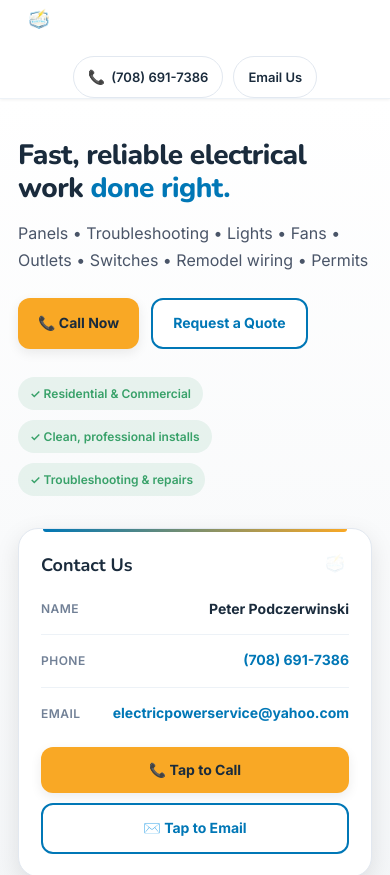
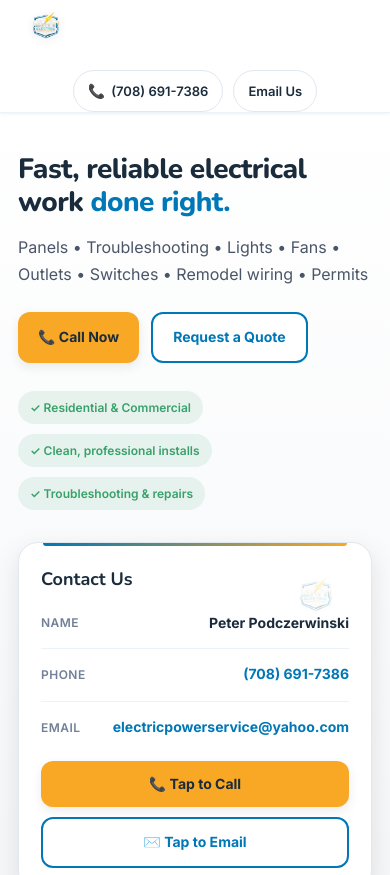
Before and after one commit to ifgforever/emt-electric, a plain HTML site: page index.html in a window 390 px wide. Shown: the top 875 px of the page. Drawn offline with nearby package versions, Linux system fonts and the light colour scheme.

Commit message:
Update styles.css

```diff
--- a/styles.css
+++ b/styles.css
@@ -105,10 +105,10 @@ img {
   text-decoration: none;
 }
 
-/* Logo styling - clean, no effects */
+/* Logo styling - prominent and clear */
 .logo-container {
-  width: 52px;
-  height: 52px;
+  width: 72px;
+  height: 72px;
   display: flex;
   align-items: center;
   justify-content: center;
@@ -119,6 +119,8 @@ img {
   width: 100%;
   height: 100%;
   object-fit: contain;
+  /* Slight shadow for contrast on light backgrounds */
+  filter: drop-shadow(0 2px 4px rgba(0, 0, 0, 0.15));
 }
 
 /* Fallback bolt - friendly style */
@@ -292,20 +294,21 @@ h1 .accent {
   border-radius: 0 0 4px 4px;
 }
 
-/* Watermark logo in card */
+/* Watermark logo in card - larger and more visible */
 .hero-badge {
   position: absolute;
-  top: 16px;
-  right: 16px;
-  width: 50px;
-  height: 50px;
-  opacity: 0.12;
+  top: 20px;
+  right: 20px;
+  width: 80px;
+  height: 80px;
+  opacity: 0.25;
 }
 
 .hero-badge img {
   width: 100%;
   height: 100%;
   object-fit: contain;
+  filter: drop-shadow(0 1px 2px rgba(0, 0, 0, 0.1));
 }
 
 .hero-card h2 {
@@ -641,9 +644,10 @@ textarea {
 }
 
 .footer-logo {
-  width: 44px;
-  height: 44px;
+  width: 64px;
+  height: 64px;
   object-fit: contain;
+  filter: drop-shadow(0 2px 4px rgba(0, 0, 0, 0.12));
 }
 
 .footer-brand {
@@ -716,8 +720,8 @@ textarea {
   }
 
   .logo-container {
-    width: 46px;
-    height: 46px;
+    width: 64px;
+    height: 64px;
   }
 
   .hero {
@@ -741,8 +745,8 @@ textarea {
   }
 
   .hero-badge {
-    width: 40px;
-    height: 40px;
+    width: 70px;
+    height: 70px;
   }
 
   .footer-grid {
@@ -797,7 +801,7 @@ textarea {
   }
 
   .logo-container {
-    width: 42px;
-    height: 42px;
+    width: 56px;
+    height: 56px;
   }
 }
```
